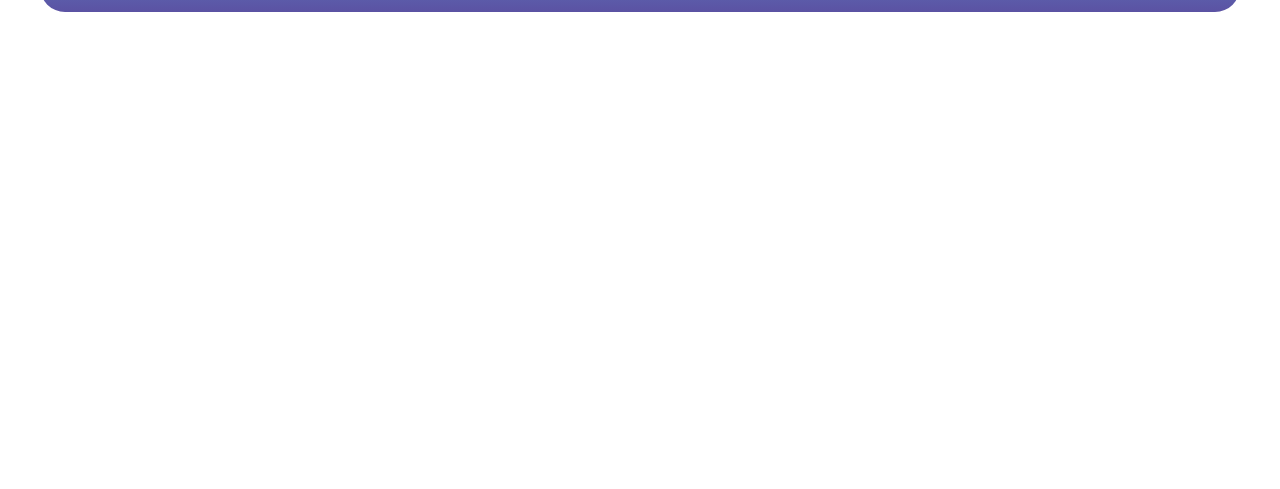
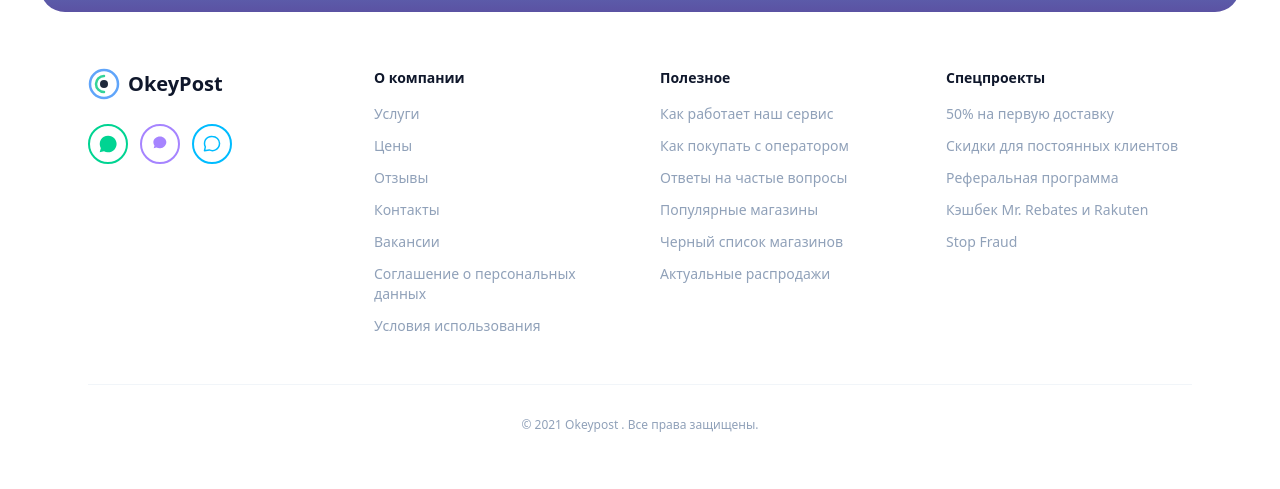
Before and after one commit to ismatovbenya2-droid/branches2, a website: page src/index2.html in a window 1280 px wide. Shown: the part 2038-2527 px from the top of the page. Before the commit the page ends 2050 px from the top, so only its background shows below. Drawn offline with Linux system fonts and the light colour scheme.

Commit message:
footer-page2

```diff
--- a/src/index2.html
+++ b/src/index2.html
@@ -167,6 +167,79 @@
             </section>
         </main>
 
+  <footer class="max-w-6xl mx-auto px-6 py-14">
 
+    <div class="grid grid-cols-1 md:grid-cols-4 gap-10">
+
+
+      <div>
+        <div class="flex items-center gap-2 mb-6">
+          <svg class="w-8 h-8" viewBox="0 0 32 32" fill="none">
+            <circle cx="16" cy="16" r="14" stroke="#60A5FA" stroke-width="2.5"/>
+            <path d="M16 8a8 8 0 100 16" stroke="#34D399" stroke-width="2.5" stroke-linecap="round" fill="none"/>
+            <circle cx="16" cy="16" r="4" fill="#1E293B"/>
+          </svg>
+          <span class="text-xl font-extrabold text-slate-900">OkeyPost</span>
+        </div>
+
+        <div class="flex items-center gap-3">
+          <a href="#" class="w-10 h-10 rounded-full border-2 border-emerald-400 flex items-center justify-center text-emerald-400 hover:bg-emerald-50 transition-colors">
+            <svg class="w-5 h-5" fill="currentColor" viewBox="0 0 24 24"><path d="M17.5 14.4c-.3-.1-1.6-.8-1.9-.9-.2-.1-.4-.1-.6.1-.2.2-.6.9-.8 1-.1.2-.3.2-.5.1-.7-.3-1.5-.8-2.1-1.4-.6-.6-1.1-1.3-1.5-2-.1-.2 0-.4.1-.5.2-.2.5-.5.6-.7.1-.2.1-.4 0-.6-.1-.1-.6-1.5-.8-2-.1-.4-.3-.4-.6-.4h-.5c-.2 0-.5.1-.7.3-.7.7-1 1.6-1 2.6.1 1.2.6 2.3 1.4 3.3 1.2 1.6 2.7 2.8 4.5 3.5 1 .4 2.1.6 3.2.4.6-.1 1.2-.5 1.5-1.1.2-.4.2-.8.1-1.2-.1-.2-.3-.3-.5-.5zM12 2a10 10 0 00-8.6 15L2 22l5.2-1.4A10 10 0 1012 2z"/></svg>
+          </a>
+          <a href="#" class="w-10 h-10 rounded-full border-2 border-violet-400 flex items-center justify-center text-violet-400 hover:bg-violet-50 transition-colors">
+            <svg class="w-5 h-5" fill="currentColor" viewBox="0 0 24 24"><path d="M16.6 13.5c-.3-.2-1.1-.5-1.3-.6-.2 0-.3 0-.4.2-.1.2-.5.7-.7.8-.1.1-.3.1-.4 0-1.6-.6-2.8-1.7-3.4-3.3-.1-.1 0-.3.1-.4.2-.2.5-.5.6-.7.1-.1.1-.3 0-.4-.1-.2-.5-1.1-.7-1.4-.1-.3-.3-.3-.4-.3h-.4c-.2 0-.4.1-.5.2-.5.5-.7 1.1-.7 1.8.1.9.5 1.7 1 2.5.9 1.3 2.1 2.2 3.5 2.8.7.3 1.5.4 2.2.3.5-.1.9-.4 1.1-.8.1-.3.1-.6.1-.8-.1-.2-.2-.3-.3-.4zM12 3C7.6 3 4 6.1 4 10c0 1.5.5 2.9 1.4 4l-1 3.1 3.3-.9c1.2.6 2.6 1 4 1 .2 0 .4 0 .6 0 4.1-.3 7.3-3.6 7.3-7.5C19.6 6 16 3 12 3z"/></svg>
+          </a>
+          <a href="#" class="w-10 h-10 rounded-full border-2 border-sky-400 flex items-center justify-center text-sky-400 hover:bg-sky-50 transition-colors">
+            <svg class="w-5 h-5" fill="none" stroke="currentColor" stroke-width="1.8" viewBox="0 0 24 24"><path stroke-linecap="round" stroke-linejoin="round" d="M21 11.5a8.4 8.4 0 01-1.2 4.3 8.6 8.6 0 01-7.3 4.2 8.5 8.5 0 01-3.8-.9L3 20l1-4.6a8.4 8.4 0 01-1-4 8.6 8.6 0 014.2-7.3A8.4 8.4 0 0112.5 3a8.6 8.6 0 018.6 8.4z"/></svg>
+          </a>
+        </div>
+      </div>
+
+
+      <div>
+        <h4 class="text-sm font-bold text-slate-900 mb-4">О компании</h4>
+        <ul class="space-y-3 text-sm text-slate-400">
+          <li><a href="#" class="hover:text-slate-600 transition-colors">Услуги</a></li>
+          <li><a href="#" class="hover:text-slate-600 transition-colors">Цены</a></li>
+          <li><a href="#" class="hover:text-slate-600 transition-colors">Отзывы</a></li>
+          <li><a href="#" class="hover:text-slate-600 transition-colors">Контакты</a></li>
+          <li><a href="#" class="hover:text-slate-600 transition-colors">Вакансии</a></li>
+          <li><a href="#" class="hover:text-slate-600 transition-colors">Соглашение о персональных данных</a></li>
+          <li><a href="#" class="hover:text-slate-600 transition-colors">Условия использования</a></li>
+        </ul>
+      </div>
+
+
+      <div>
+        <h4 class="text-sm font-bold text-slate-900 mb-4">Полезное</h4>
+        <ul class="space-y-3 text-sm text-slate-400">
+          <li><a href="#" class="hover:text-slate-600 transition-colors">Как работает наш сервис</a></li>
+          <li><a href="#" class="hover:text-slate-600 transition-colors">Как покупать с оператором</a></li>
+          <li><a href="#" class="hover:text-slate-600 transition-colors">Ответы на частые вопросы</a></li>
+          <li><a href="#" class="hover:text-slate-600 transition-colors">Популярные магазины</a></li>
+          <li><a href="#" class="hover:text-slate-600 transition-colors">Черный список магазинов</a></li>
+          <li><a href="#" class="hover:text-slate-600 transition-colors">Актуальные распродажи</a></li>
+        </ul>
+      </div>
+
+      <div>
+        <h4 class="text-sm font-bold text-slate-900 mb-4">Спецпроекты</h4>
+        <ul class="space-y-3 text-sm text-slate-400">
+          <li><a href="#" class="hover:text-slate-600 transition-colors">50% на первую доставку</a></li>
+          <li><a href="#" class="hover:text-slate-600 transition-colors">Скидки для постоянных клиентов</a></li>
+          <li><a href="#" class="hover:text-slate-600 transition-colors">Реферальная программа</a></li>
+          <li><a href="#" class="hover:text-slate-600 transition-colors">Кэшбек Mr. Rebates и Rakuten</a></li>
+          <li><a href="#" class="hover:text-slate-600 transition-colors">Stop Fraud</a></li>
+        </ul>
+      </div>
+
+    </div>
+
+    <hr class="border-slate-100 mt-12 mb-8">
+
+    <p class="text-center text-xs text-slate-400">
+      © 2021 Okeypost . Все права защищены.
+    </p>
+  </footer>
 </body>
 </html>
```
Also changed, not shown: 1 other file.
